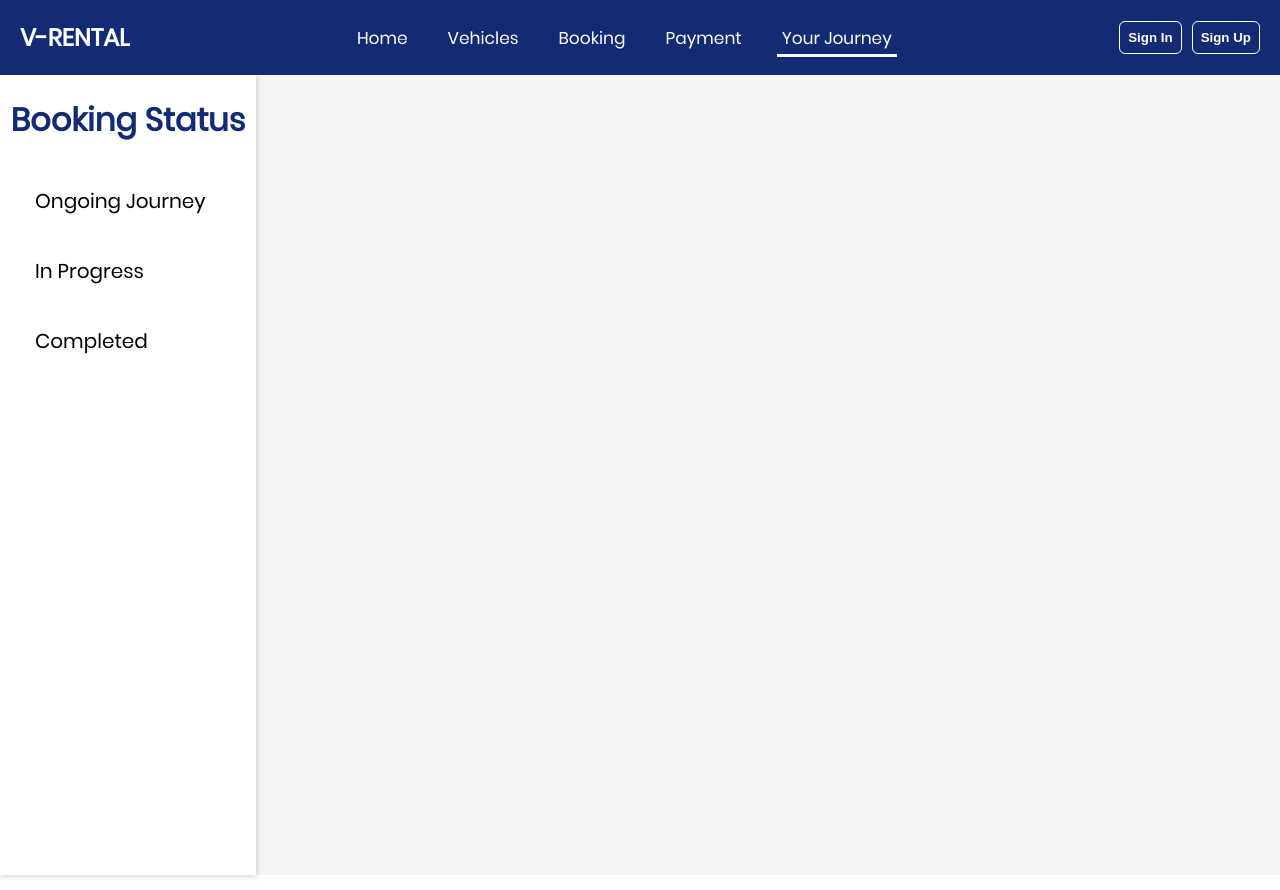
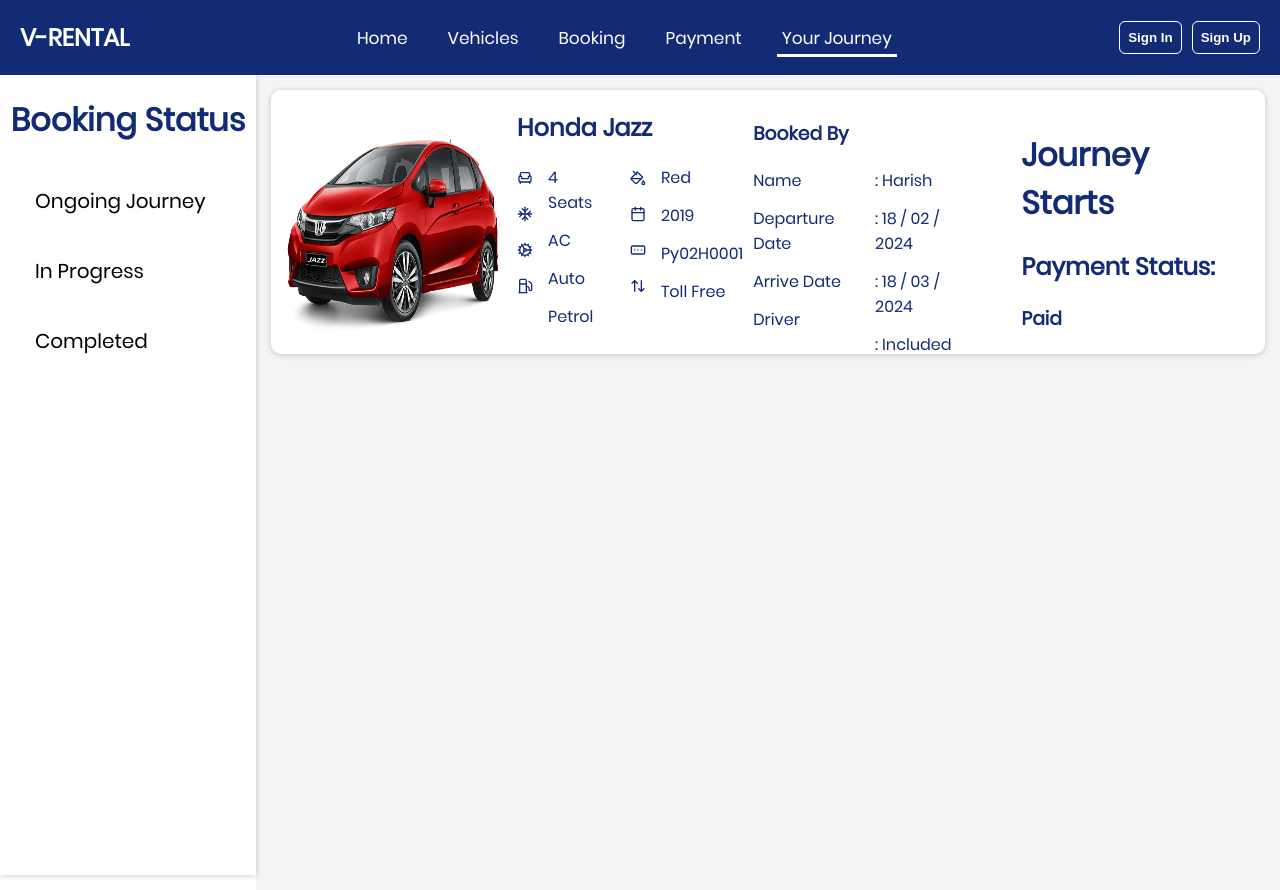
Before and after one commit to harishmk14/v-rental-service, a React (Create React App) app: page /journey in a window 1280 px wide. Built offline with nearby package versions, Linux system fonts and the light colour scheme.

Commit message:
journey completed

```diff
--- a/src/Booking.js
+++ b/src/Booking.js
@@ -25,25 +25,25 @@ function Booking() {
 
   const vehiclesData = [
     // Cars
-    {type: "Car",name: "Honda Jazz",price: 2500,reviews: "23 Reviews", star: 4.5,src: CAR1,features: ["4 Seats", "AC", "Auto", "Petrol"], range:120},
-    {type: "Car",name: "Volkswagen Vento",price: 2700,reviews: "76 Reviews", star: 4.5,src: CAR2,features: ["4 Seats", "AC", "Auto", "Petrol"], range:130},
-    {type: "Car",name: "Nissan GT-R",price: 4500,reviews: "42 Reviews", star: 4.5,src: CAR3,features: ["4 Seats", "AC", "Auto", "Petrol"], range:140},
-    {type: "Car",name: "Mitsubishi ASX",price: 3750,reviews: "35 Reviews", star: 4.5,src: CAR4,features: ["4 Seats", "AC", "Auto", "Petrol"], range:100},
+    {type: "Car",name: "Honda Jazz",price: 2500,reviews: "23 Reviews", star: 4.5,src: CAR1,features: ["4 Seats", "AC", "Auto", "Petrol"],additional: ["Red", "2019", "Py02H0001", "Toll Free"], range:120},
+    {type: "Car",name: "Volkswagen Vento",price: 2700,reviews: "76 Reviews", star: 4.5,src: CAR2,features: ["4 Seats", "AC", "Auto", "Petrol"],additional: ["Blue", "2016", "Py02H0003", "Toll Free"], range:130},
+    {type: "Car",name: "Nissan GT-R",price: 4500,reviews: "42 Reviews", star: 4.5,src: CAR3,features: ["4 Seats", "AC", "Auto", "Petrol"],additional: ["Black", "2017", "Py02H0489", "Toll Free"], range:140},
+    {type: "Car",name: "Mitsubishi ASX",price: 3750,reviews: "35 Reviews", star: 4.5,src: CAR4,features: ["4 Seats", "AC", "Auto", "Petrol"],additional: ["white", "2020", "Py02H2651", "Toll Free"], range:100},
     // Bikes
-    {type: "Bike",name: "Yamaha YZF-R1",price: 1000,reviews: "19 Reviews", star: 4.5,src: BIKE1,features: ["2 Seats", "AC", "Manual", "Petrol"], range:50},
-    {type: "Bike",name: "Ducati Panigale V4",price: 1800,reviews: "25 Reviews", star: 4.5,src: BIKE2,features: ["2 Seats", "AC", "Manual", "Petrol"], range:40},
-    {type: "Bike",name: "Harley-Davidson 750",price: 1300,reviews: "34 Reviews", star: 4.5,src: BIKE3,features: ["2 Seats", "AC", "Manual", "Petrol"], range:30},
-    {type: "Bike",name: "BMW S1000RR",price: 2000,reviews: "29 Reviews", star: 4.5,src: BIKE4,features: ["2 Seats", "AC", "Manual", "Petrol"], range:20},
+    {type: "Bike",name: "Yamaha YZF-R1",price: 1000,reviews: "19 Reviews", star: 4.5,src: BIKE1,features: ["2 Seats", "AC", "Manual", "Petrol"],additional: ["Multi", "2021", "Py02H8989", "Toll Free"], range:50},
+    {type: "Bike",name: "Ducati Panigale V4",price: 1800,reviews: "25 Reviews", star: 4.5,src: BIKE2,features: ["2 Seats", "AC", "Manual", "Petrol"],additional: ["Multi", "2024", "Py02H4561", "Toll Free"], range:40},
+    {type: "Bike",name: "Harley-Davidson 750",price: 1300,reviews: "34 Reviews", star: 4.5,src: BIKE3,features: ["2 Seats", "AC", "Manual", "Petrol"],additional: ["Black", "2020", "Py02H7534", "Toll Free"], range:30},
+    {type: "Bike",name: "BMW S1000RR",price: 2000,reviews: "29 Reviews", star: 4.5,src: BIKE4,features: ["2 Seats", "AC", "Manual", "Petrol"],additional: ["Red", "2022", "Py02H1594", "Toll Free"], range:20},
     // Vans
-    {type: "Van",name: "Ford Transit",price: 9000,reviews: "40 Reviews", star: 4.5,src: VAN1,features: ["8 Seats", "AC", "Auto", "Diesel"], range:150},
-    {type: "Van",name: "Mercedes-Benz Sprinter",price: 4500,reviews: "37 Reviews", star: 4.5,src: VAN2,features: ["8 Seats", "AC", "Auto", "Diesel"], range:150},
-    {type: "Van",name: "Ram ProMaster",price: 5100,reviews: "45 Reviews", star: 4.5,src: VAN3,features: ["8 Seats", "AC", "Auto", "Diesel"], range:160},
-    {type: "Van",name: "Nissan NV3500",price: 6000,reviews: "30 Reviews", star: 4.5,src: VAN4,features: ["8 Seats", "AC", "Auto", "Diesel"], range:170},
+    {type: "Van",name: "Ford Transit",price: 9000,reviews: "40 Reviews", star: 4.5,src: VAN1,features: ["8 Seats", "AC", "Auto", "Diesel"],additional: ["white", "2020", "Py02H7894", "Toll Free"], range:150},
+    {type: "Van",name: "Mercedes-Benz Sprinter",price: 4500,reviews: "37 Reviews", star: 4.5,src: VAN2,features: ["8 Seats", "AC", "Auto", "Diesel"],additional: ["Black", "2021", "Py02H2751", "Toll Free"], range:150},
+    {type: "Van",name: "Ram ProMaster",price: 5100,reviews: "45 Reviews", star: 4.5,src: VAN3,features: ["8 Seats", "AC", "Auto", "Diesel"],additional: ["white", "2016", "Py02H4853", "Toll Free"], range:160},
+    {type: "Van",name: "Nissan NV3500",price: 6000,reviews: "30 Reviews", star: 4.5,src: VAN4,features: ["8 Seats", "AC", "Auto", "Diesel"],additional: ["Brown", "2020", "Py02H4586", "Toll Free"], range:170},
     // Buses
-    {type: "Bus",name: "Mercedes-Benz Tourismo",price: 10000,reviews: "28 Reviews", star: 4.5,src: BUS1,features: ["50 Seats", "AC", "Auto", "Diesel"], range:300},
-    {type: "Bus",name: "Volvo 9700",price: 12000,reviews: "32 Reviews", star: 4.5,src: BUS2,features: ["50 Seats", "AC", "Auto", "Diesel"], range:400},
-    {type: "Bus",name: "Scania Touring",price: 12000,reviews: "25 Reviews", star: 4.5,src: BUS3,features: ["50 Seats", "AC", "Auto", "Diesel"], range:500},
-    {type: "Bus",name: "MAN Lion's Coach",price: 15000,reviews: "35 Reviews", star: 4.5,src: BUS4,features: ["50 Seats", "AC", "Auto", "Diesel"], range:700}
+    {type: "Bus",name: "Mercedes-Benz Tourismo",price: 10000,reviews: "28 Reviews", star: 4.5,src: BUS1,features: ["50 Seats", "AC", "Auto", "Diesel"],additional: ["Black", "2018", "Py02H4851", "Toll Free"], range:300},
+    {type: "Bus",name: "Volvo 9700",price: 12000,reviews: "32 Reviews", star: 4.5,src: BUS2,features: ["50 Seats", "AC", "Auto", "Diesel"],additional: ["Sandle", "2020", "Py02H2648", "Toll Free"], range:400},
+    {type: "Bus",name: "Scania Touring",price: 12000,reviews: "25 Reviews", star: 4.5,src: BUS3,features: ["50 Seats", "AC", "Auto", "Diesel"],additional: ["Silver", "2020", "Py02H8642", "Toll Free"], range:500},
+    {type: "Bus",name: "MAN Lion's Coach",price: 15000,reviews: "35 Reviews", star: 4.5,src: BUS4,features: ["50 Seats", "AC", "Auto", "Diesel"],additional: ["White", "2020", "Py02H1548", "Toll Free"], range:700}
   ];
 
   const [showModal, setShowModal] = useState(false);
@@ -155,7 +155,7 @@ function Booking() {
       <div style={{padding:'20px',gap:'20px'}} className='bookv-cards'>
           {vehiclesData.map((vehicle, index) => (
             <div className="bookv-card" key={index}>
-              <img src={vehicle.src} alt={vehicle.name} className="bookv-image" />
+              <img src={vehicle.src} alt={vehicle.name}/>
               <div className='portion1'>
               <h2>{vehicle.name}</h2>
               <p ><IndianRupee color="#132b75" size={16} /> {vehicle.price} / Day</p>
--- a/src/Journey.js
+++ b/src/Journey.js
@@ -1,23 +1,95 @@
 // src/journey.js
+import React, { useState } from 'react';
 import './styles.css';
+import CAR1 from '../src/img/Honda_Jazz.png';
+import { Armchair, Snowflake, Cog, Fuel, PaintBucket, Calendar, RectangleEllipsis, ArrowUpDown } from 'lucide-react';
 
 function Journey() {
+  const [status, setStatus] = useState('Journey Starts');
+
+  const vehiclesData = [
+    // Cars
+    {type: "Car",name: "Honda Jazz",price: 2500,reviews: "23 Reviews", star: 4.5,src: CAR1,features: ["4 Seats", "AC", "Auto", "Petrol"],additional: ["Red", "2019", "Py02H0001", "Toll Free"], range:120}
+  ];
+
+  const handleStatusChange = (newStatus) => {
+    setStatus(newStatus);
+  };
 
   return (
     <div className='journey_page'>
       <div className='journey_sidebar'>
         <div>
-          <h1 style={{textAlign:"center", color:"#132b75"}}>Booking Status</h1>
+          <h1 style={{ textAlign: "center", color: "#132b75" }}>Booking Status</h1>
         </div>
         <div className='verticalbar'>
           <ul>
-         <li><span >Ongoing Journey</span></li>
-         <li><span >In Progress</span></li>
-         <li><span >Completed</span></li>
+            <li onClick={() => handleStatusChange('Journey Starts')}><span>Ongoing Journey</span></li>
+            <li onClick={() => handleStatusChange('Pending')}><span>In Progress</span></li>
+            <li onClick={() => handleStatusChange('Completed')}><span>Completed</span></li>
           </ul>
         </div>
       </div>
-      <div className='journey_cards'></div>
+      <div className='journey_cards'>
+        {vehiclesData.map((vehicle, index) => (
+          <div className='journey_card' key={index}>
+            <div style={{ width: "25%" }} className='journey_card_row'>
+              <img src={vehicle.src} alt={vehicle.name} />
+            </div>
+            <div style={{ width: "25%" }} className='journey_card_row'>
+              <h2 style={{ color: "#132b75" }}>{vehicle.name}</h2>
+              <div style={{ display: "flex", paddingBottom: "15px" }}>
+                <div style={{ display: "flex", marginTop: "5px", flexDirection: "column", rowGap: "20px" }}>
+                  <Armchair color="#132b75" size={16} />
+                  <Snowflake color="#132b75" size={16} />
+                  <Cog color="#132b75" size={16} />
+                  <Fuel color="#132b75" size={16} />
+                </div>
+                <div style={{ display: "flex", paddingLeft: "15px", flexDirection: "column", rowGap: "13px" }}>
+                  {vehicle.features.map((feature, i) => (
+                    <p style={{ margin: "0px", color: "#132b75" }} key={i}>{feature}</p>
+                  ))}
+                </div>
+                <div style={{ display: "flex", marginTop: "5px", flexDirection: "column", rowGap: "20px", paddingLeft: "25px" }}>
+                  <PaintBucket color="#132b75" size={16} />
+                  <Calendar color="#132b75" size={16} />
+                  <RectangleEllipsis color="#132b75" size={16} />
+                  <ArrowUpDown color="#132b75" size={16} />
+                </div>
+                <div style={{ display: "flex", paddingLeft: "15px", flexDirection: "column", rowGap: "13px" }}>
+                  {vehicle.additional.map((additional, i) => (
+                    <p style={{ margin: "0px", color: "#132b75" }} key={i}>{additional}</p>
+                  ))}
+                </div>
+              </div>
+            </div>
+            <div className='journey_card_row'>
+              <h3 style={{ color: "#132b75", paddingTop: "10px" }}>Booked By</h3>
+              <div style={{ display: "flex", paddingTop: "2px" }}>
+                <div style={{ display: "flex", flexDirection: "column", rowGap: "13px" }}>
+                  <p style={{ margin: "0px", color: "#132b75" }}>Name</p>
+                  <p style={{ margin: "0px", color: "#132b75" }}>Departure Date</p>
+                  <p style={{ margin: "0px", color: "#132b75" }}>Arrive Date</p>
+                  <p style={{ margin: "0px", color: "#132b75" }}>Driver</p>
+                </div>
+                <div style={{ paddingLeft: "10px", display: "flex", flexDirection: "column", rowGap: "13px" }}>
+                  <p style={{ margin: "0px", color: "#132b75" }}>: Harish</p>
+                  <p style={{ margin: "0px", color: "#132b75" }}>: 18 / 02 / 2024</p>
+                  <p style={{ margin: "0px", color: "#132b75" }}>: 18 / 03 / 2024</p>
+                  <p style={{ margin: "0px", color: "#132b75" }}>: Included</p>
+                </div>
+              </div>
+            </div>
+            <div style={{ margin: "0px 20px 0px 20px" }} className='journey_card_row'>
+              <h1 style={{ padding: "20px 20px 0px 20px", color: "#132b75" }}>{status}</h1>
+              <div style={{ padding: "0px 20px 0px 20px" }}>
+                <h2 style={{ color: "#132b75" }}>Payment Status:</h2>
+                <h3 style={{ color: "#132b75" }}>Paid</h3>
+              </div>
+            </div>
+          </div>
+        ))}
+      </div>
     </div>
   );
 }
--- a/src/styles.css
+++ b/src/styles.css
@@ -922,9 +922,9 @@ select.placeholder {
   width: 70%;
   min-height: 100vh;
   margin-left: 30%;
-  position: sticky;
+  /* position: sticky;
   top: 4.8rem;
-  z-index: 9;
+  z-index: 9; */
 }
 
 .bookv-card {
@@ -1119,15 +1119,6 @@ select.placeholder {
   box-shadow: 0 1px 6px 0 rgb(0 0 0 / 20%);
 }
 
-.journey_cards{
-  display: flex;
-  width: 80%;
-  min-height:100vh;
-  margin-left: 20%;
-  background-color: #f4f4f4;
-}
-
-
 .verticalbar ul {
   list-style-type: none;
   margin: 0;
@@ -1146,3 +1137,41 @@ select.placeholder {
 .verticalbar ul li span:hover {
   background-color: #f4f4f4;
 }
+
+.journey_cards{
+  display: flex;
+  flex-direction: column;
+  width: 80%;
+  min-height:100vh;
+  margin-left: 20%;
+  background-color: #f4f4f4;
+  padding: 15px 15px 0px 15px;
+}
+
+.journey_card {
+  display: flex;
+  width: 100%;
+  height: 33%;
+  background-color: #ffffff;
+  border-radius: 10px;
+  box-shadow: 0 1px 6px 0 rgb(0 0 0 / 20%);
+  margin-bottom: 15px;
+  align-items: center;
+}
+
+.journey_card_row{
+ height: 100%;
+ padding-left: 10px;
+}
+
+.journey_card_row img{
+  width: 100%;
+  height:100%;
+  border-radius: 10px;
+}
+
+
+.details p{
+  color: #132b75;
+
+}
```
Lines whose indentation alone changed are shown as unchanged.
